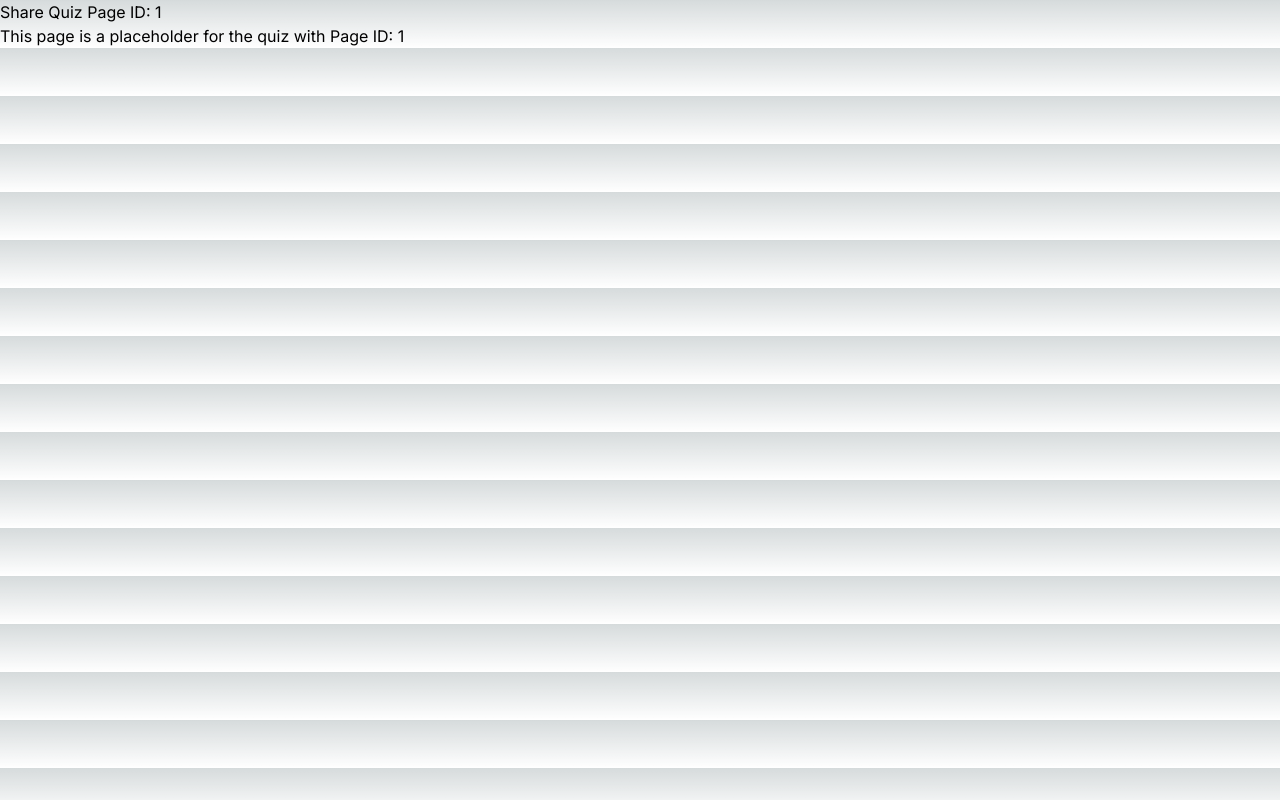
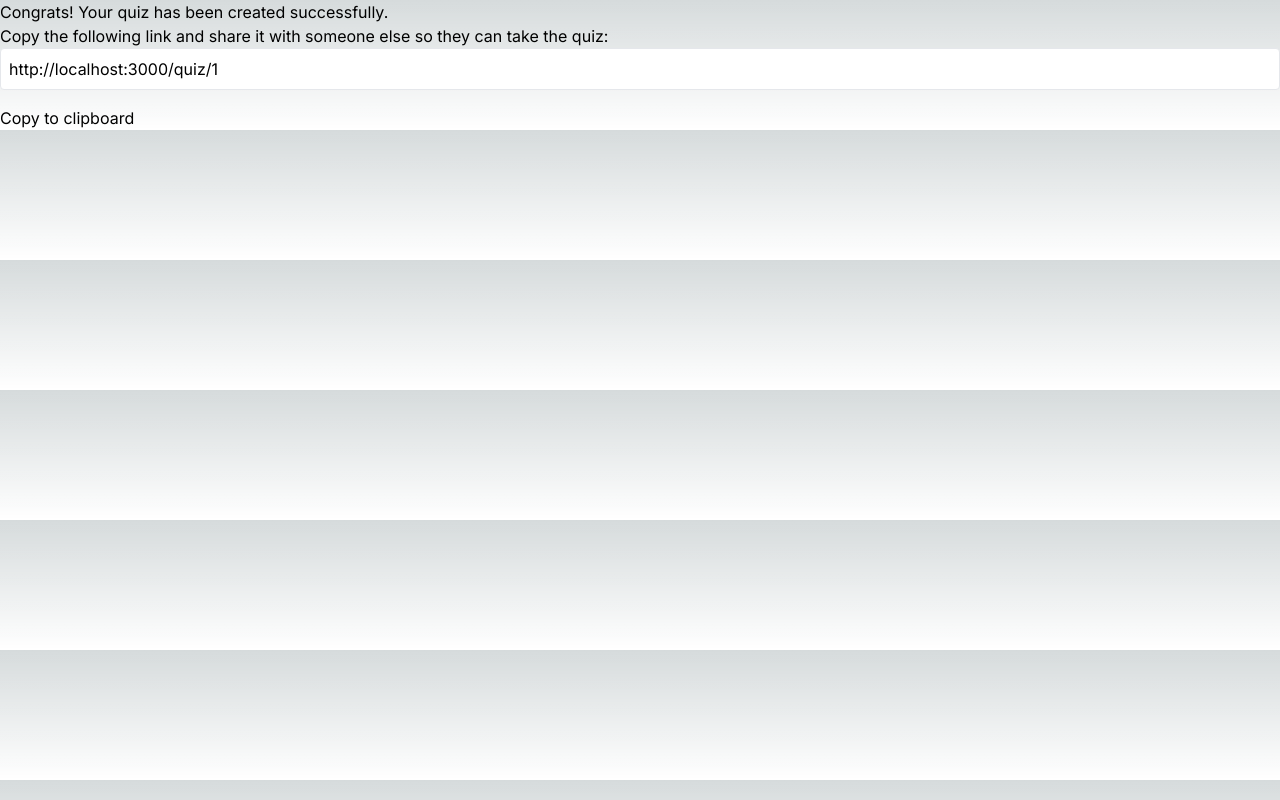
Before and after one commit to daniel-macias/instant-quizzer-frontend, a Next.js app: page /share/1 in a window 1280 px wide. Built offline with nearby package versions, Linux system fonts and the light colour scheme.

Commit message:
added share functionality with copy

```diff
--- a/app/share/[quizId]/page.tsx
+++ b/app/share/[quizId]/page.tsx
@@ -1,11 +1,39 @@
+"use client"
 import React from 'react';
 
-export default function ShareQuizPage ({params} : {params: {quizId: string}}) {
+interface ShareQuizPageProps {
+    params: {
+        quizId: string;
+    };
+}
+
+const ShareQuizPage: React.FC<ShareQuizPageProps> = ({ params }) => {
+    const quizLink = `http://localhost:3000/quiz/${params.quizId}`;
+
+    const handleCopyToClipboard = () => {
+        navigator.clipboard.writeText(quizLink).then(() => {
+            alert('Link copied to clipboard!');
+        }).catch(err => {
+            console.error('Failed to copy text: ', err);
+        });
+    };
 
     return (
         <div>
-            <h1>Share Quiz Page ID: {params.quizId}</h1>
-            <p>This page is a placeholder for the quiz with Page ID: {params.quizId}</p>
+            <h1>Congrats! Your quiz has been created successfully.</h1>
+            <p>Copy the following link and share it with someone else so they can take the quiz:</p>
+            <div>
+                <input
+                    type="text"
+                    value={quizLink}
+                    readOnly
+                    onClick={(event) => event.currentTarget.select()}
+                    className="w-full mb-4 p-2 border rounded text-black"
+                />
+                <button onClick={handleCopyToClipboard}>Copy to clipboard</button>
+            </div>
         </div>
     );
 };
+
+export default ShareQuizPage;
```
